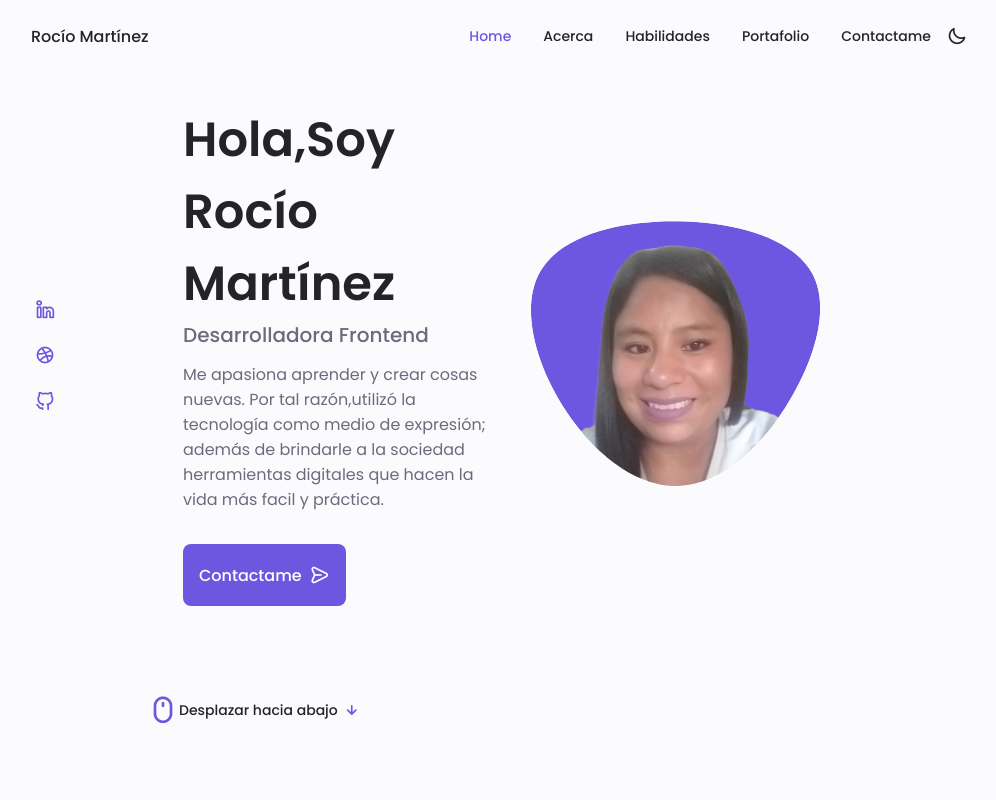
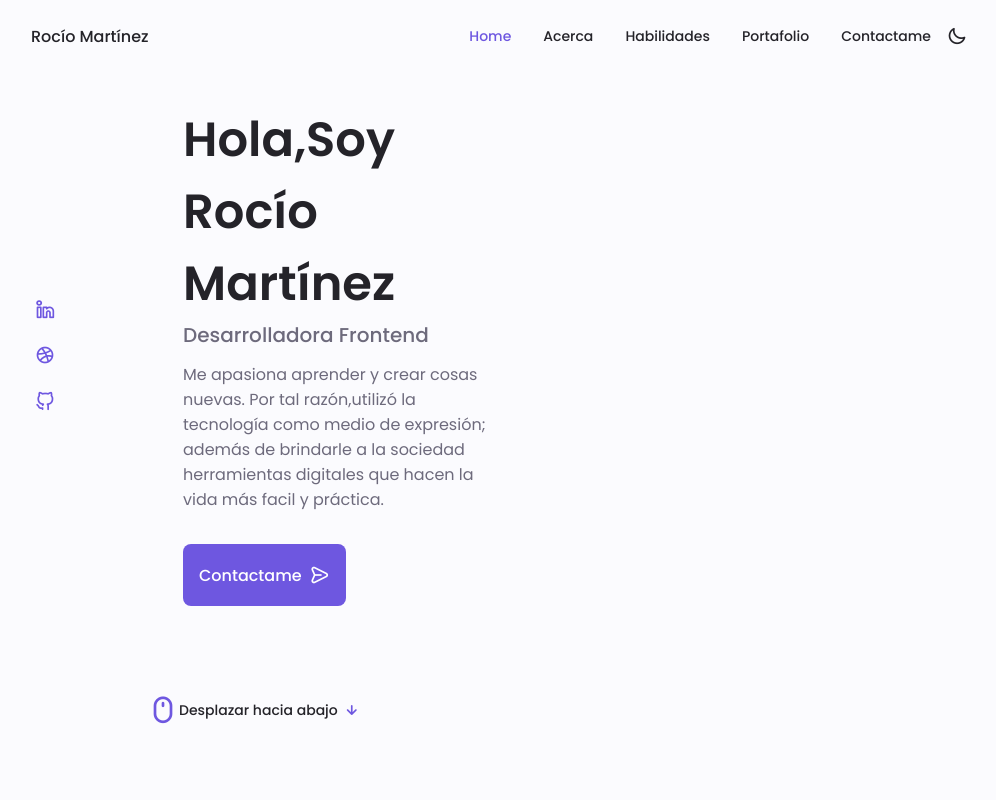
Before and after one commit to rocimartiz16/Portafolio-Rocio-Martinez, a plain HTML site: page index.html in a window 1280 px wide. Shown: the top 800 px of the page, without its empty margins (157-1153 px from the left). Drawn offline with nearby package versions, Linux system fonts and the light colour scheme.

Commit message:
se elimino imagen

```diff
--- a/index.html
+++ b/index.html
@@ -79,19 +79,6 @@
                 </a>
              </div>
           <div class="home__img">
-            <svg class="home__blob" viewBox="0 0 200 200" xmlns="http://www.w3.org/2000/svg" xmlns:xlink="http://www.w3.org/1999/xlink">
-                <mask id="mask0" mask-type="alpha">
-                    <path d="M63,-37.4C72.1,-20.5,63.5,5.6,50.1,26.6C36.6,47.5,18.3,63.3,
-                    -0.9,63.8C-20.1,64.3,-40.1,49.5,-54.2,28.2C-68.4,6.9,-76.6,-21,-66.5,
-                    -38.4C-56.5,-55.8,-28.3,-62.7,-0.7,-62.3C26.9,-61.9,53.8,-54.2,63,-37.4Z" transform="translate(100 100)" />
-                </mask>
-                <g mask="url(#mask0)">
-                    <path d="M63,-37.4C72.1,-20.5,63.5,5.6,50.1,26.6C36.6,47.5,18.3,63.3,
-                    -0.9,63.8C-20.1,64.3,-40.1,49.5,-54.2,28.2C-68.4,6.9,-76.6,-21,-66.5,
-                    -38.4C-56.5,-55.8,-28.3,-62.7,-0.7,-62.3C26.9,-61.9,53.8,-54.2,63,-37.4Z" transform="translate(100 100)"/>
-                    <image class="home__blob-img" x='10' y='45'xlink:href="img/perfil.png"/>
-                </g>
-                </svg>
 
           </div>
           <div class="home_data">
```
